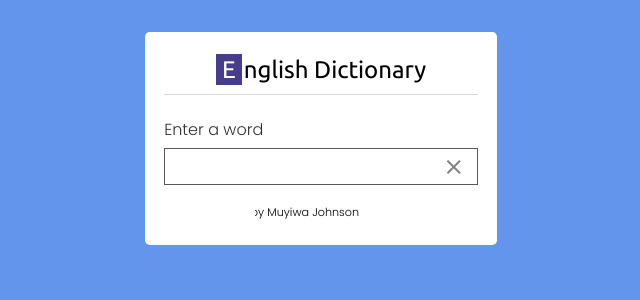
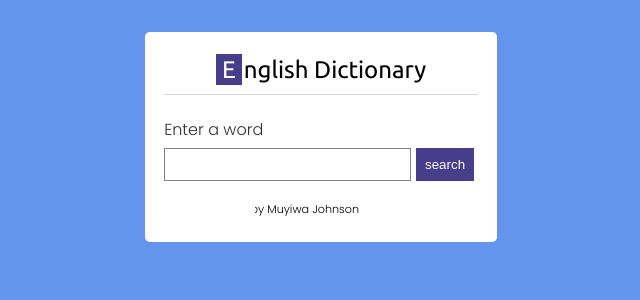
Before and after one commit to codewithjohnson/Dictionary-App, a React (Vite) app in the folder Dictionary/: page / in a window 1280 px wide. Shown: the top 300 px of the page, without its empty margins (319-959 px from the left). Built offline with nearby package versions, Linux system fonts and the light colour scheme.

Commit message:
adjustments to input containers

```diff
--- a/Dictionary/src/App.css
+++ b/Dictionary/src/App.css
@@ -33,6 +33,7 @@ body {
   border-radius: 0.3rem;
   width: 22rem;
 }
+
 /* ----------------------HEAD START---------------------- */
 .head {
   width: 100%;
@@ -45,10 +46,10 @@ body {
 .head__title {
   color: rgb(0, 0, 0);
   text-align: center;
+  user-select: none;
 }
 
 .head__title::first-letter {
-  background-color: rgba(0, 0, 0, 0.918);
   background-color: darkslateblue;
   margin-right: 0.1rem;
   color: white;
@@ -56,38 +57,49 @@ body {
 }
 
 /* ------------ INPUT CONTAINER START--------------------------- */
-.input__container {
+.input__containers {
   width: 100%;
   margin-top: 0.9rem;
-  position: relative;
+  display: flex;
+  justify-content: space-between;
+  align-items: center;
 }
 
-.cancel_active {
-  display: block;
+.text__input {
+  width: 80%;
+  margin-right: 0.3rem;
 }
-
+.text__input > input {
+  border: 1px solid rgba(0, 0, 0, 0.479);
+  width: 100%;
+  outline: none;
+  padding: 0.5rem;
+  margin-top: 0.4rem;
+}
 .label {
   color: rgba(0, 0, 0, 0.808);
   font-family: "Poppins", sans-serif;
 }
 
-.input__container > input {
-  background-color: white;
-  width: 100%;
-  border: 1px solid rgba(0, 0, 0, 0.658);
-  padding: 0.6rem 0.4rem;
-  margin-top: 0.4rem;
-  outline: 0;
-}
-.input__container > span {
-  position: absolute;
-  right: 12px;
-  color: gray;
-  bottom: 6px;
-  /* display: none; */
+.btn {
+  width: 20%;
+  align-self: end;
 }
 
-/* ------------------ SIGNATURE CONTAINER  START----------------- */
+.btn .submit__btn {
+  background-color: darkslateblue;
+  color: white;
+  outline: none;
+  padding: 0.5rem;
+  border: 1px solid darkslateblue;
+  cursor: pointer;
+}
+.submit__btn:hover {
+  background-color: cornflowerblue;
+  border-color: cornflowerblue;
+  color: white;
+}
+/* ----------------- SIGNATURE CONTAINER  START----------------- */
 .signature_container {
   display: flex;
   justify-content: space-between;
@@ -101,6 +113,7 @@ body {
   animation: AnimateText 15s linear infinite;
   font-size: 0.7rem;
   font-family: "Poppins", sans-serif;
+  user-select: none;
 }
 
 @keyframes AnimateText {
--- a/Dictionary/src/components/Home.jsx
+++ b/Dictionary/src/components/Home.jsx
@@ -1,20 +1,21 @@
 import React from "react";
-
+import { useState } from "react";
+// <span class="material-symbols-sharp">close</span>
 const Home = () => {
   return (
     <div className="Home">
       <div className="head">
         <h2 className="head__title">English Dictionary</h2>
       </div>
-
-      <div className="input__container">
-        <label htmlFor="input" className="label">
-          Enter a word
-        </label>
-        <input type="text" name="input" />
-        <span class="material-symbols-sharp">close</span>
+      <div className="input__containers">
+        <div className="text__input">
+          <label htmlFor="text" className="label">Enter a word</label>
+          <input type="text" name="text"/>
+        </div>
+        <div className="btn">
+          <button className="submit__btn">search</button>
+        </div>
       </div>
-
       <div className="output_container"></div>
 
       <div className="signature_container">
```
